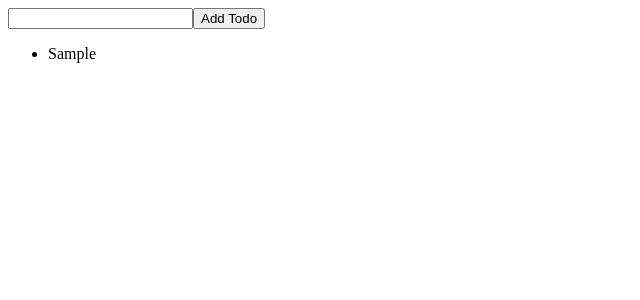
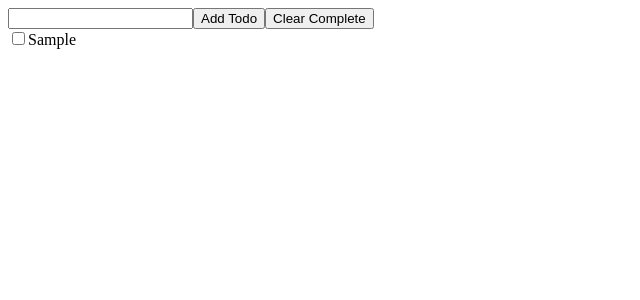
Before and after one commit to shreyassp17/todo-list, a React (Create React App) app: page / in a window 1280 px wide. Both pictures are taken after typing "Sample" into the empty fields and a click on the button "Add Todo". Shown: the top 300 px of the page, without its empty margins (0-640 px from the left). Built offline with nearby package versions, Linux system fonts and the light colour scheme.

Commit message:
Added checkbox functionality to todos

```diff
--- a/src/App.js
+++ b/src/App.js
@@ -8,7 +8,13 @@ const App = () => {
   const handleAddTodo = (e) => {
     e.preventDefault();
     setTodos([...todos, todo]);
+    // console.log(todo);
     setTodo({ ...todo, name: "" });
+  };
+
+  const onStatusChangeHandler = (e) => {
+    e.preventDefault();
+    setTodo({ ...todo, completed: false });
   };
 
   return (
@@ -16,12 +22,13 @@ const App = () => {
       <input
         type="text"
         onChange={(e) => {
-          setTodo({ name: e.target.value });
+          setTodo({ ...todo, name: e.target.value });
         }}
         value={todo.name}
       />
       <button onClick={handleAddTodo}>Add Todo</button>
-      <TodoList todos={todos} />
+      <button>Clear Complete</button>
+      <TodoList todos={todos} onStatusChangeHandler={onStatusChangeHandler} />
     </div>
   );
 };
--- a/src/Todo.js
+++ b/src/Todo.js
@@ -1,9 +1,16 @@
 import React from "react";
 
-export default function Todo({ todo }, { index }) {
+export default function Todo({ todo }, { onStatusChangeHandler }) {
   return (
     <div>
-      <li>{todo.name}</li>
+      <label>
+        <input
+          type="checkbox"
+          onChange={onStatusChangeHandler}
+          defaultChecked={todo.completed}
+        />
+        {todo.name}
+      </label>
     </div>
   );
 }
--- a/src/TodoList.js
+++ b/src/TodoList.js
@@ -1,13 +1,19 @@
 import React from "react";
 import Todo from "./Todo";
 
-const TodoList = ({ todos }) => {
+const TodoList = ({ todos }, { onStatusChangeHandler }) => {
   return (
-    <ul>
+    <div>
       {todos.map((todo, index) => {
-        return <Todo todo={todo} key={index} />;
+        return (
+          <Todo
+            todo={todo}
+            key={index}
+            onStatusChangeHandler={onStatusChangeHandler}
+          />
+        );
       })}
-    </ul>
+    </div>
   );
 };
 
```
